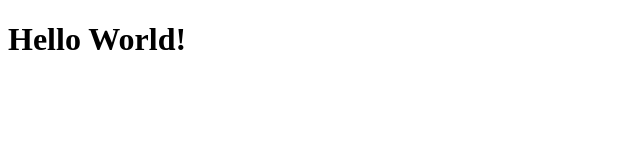
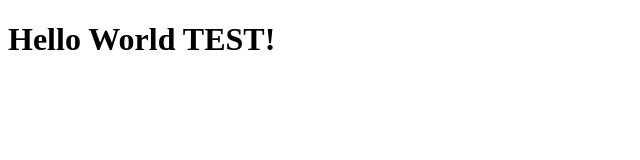
Before and after one commit to barbosafp/barbosafp.github.io, a plain HTML site: page index.html in a window 1280 px wide. Shown: the whole page, without its empty margins (0-640 px from the left). Drawn offline with Linux system fonts and the light colour scheme.

Commit message:
My second commit

```diff
--- a/index.html
+++ b/index.html
@@ -3,6 +3,6 @@
 <html>
 
 <body>
-	<h1>Hello World!</h1>
+	<h1>Hello World TEST!</h1>
 </body>
 </html>
```
